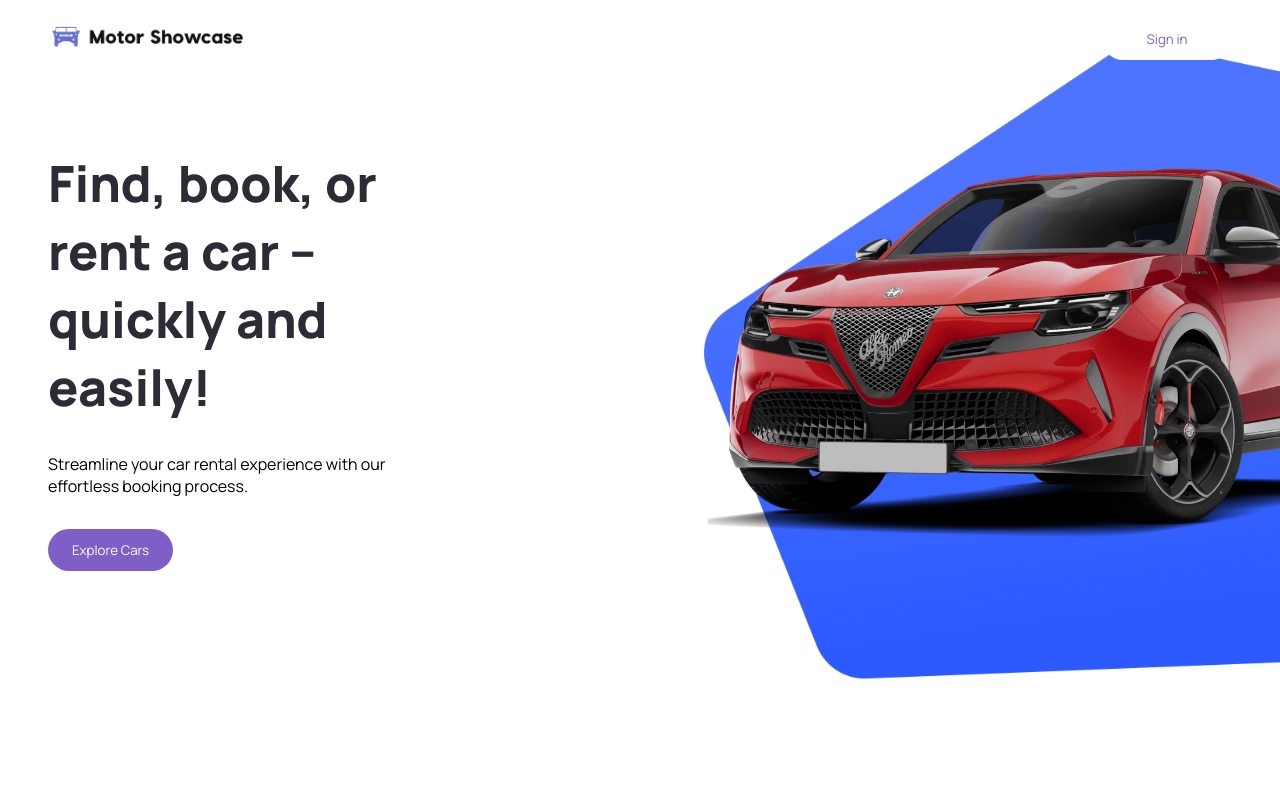
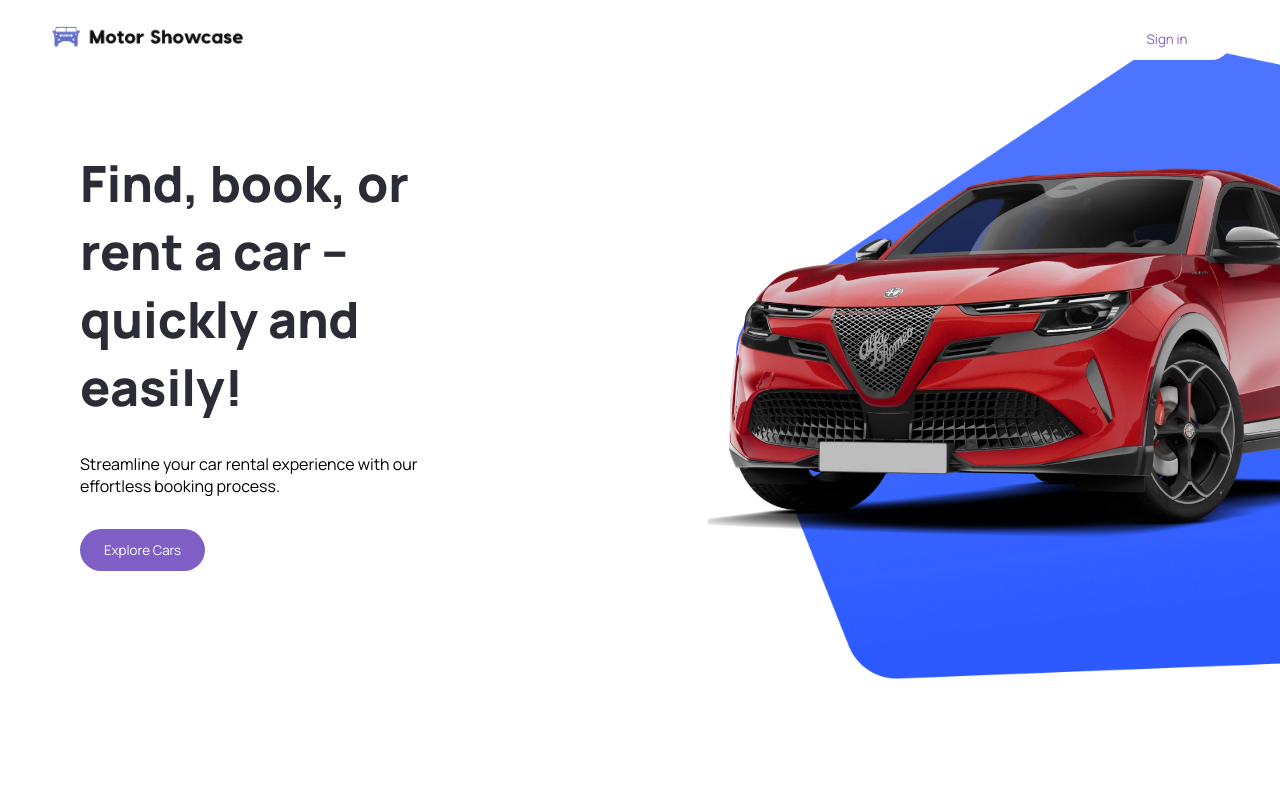
Before and after one commit to ahmedjk34/motor-showcase, a Next.js app: page / in a window 1280 px wide. Shown: the top 800 px of the page. Built offline with nearby package versions, Linux system fonts and the light colour scheme.

Commit message:
Bug fixes & Final tweaks

```diff
--- a/src/API.ts
+++ b/src/API.ts
@@ -3,6 +3,8 @@ import carsData from "./carData";
 
 export function getCars(searchFilters: SearchFilters): Car[] | null {
   const { model, fuel, manufacturer, year } = searchFilters;
+
+  console.log(searchFilters);
 
   const filteredCars = carsData.filter((car) => {
     return (
@@ -13,7 +15,6 @@ export function getCars(searchFilters: SearchFilters): Car[] | null {
       (!year || car.year === year)
     );
   });
-  console.log(filteredCars);
 
   return filteredCars.length === 0 ? null : filteredCars;
 }
--- a/src/app/_homeComponents/Catalog.tsx
+++ b/src/app/_homeComponents/Catalog.tsx
@@ -1,17 +1,16 @@
-import React from "react";
+import React, { useEffect } from "react";
 import styles from "../../styles/pages/home-page.module.scss";
 import SearchBar from "@/components/SearchBar/SearchBar";
 import CustomFilter from "@/components/CustomFilter/CustomFilter";
 import { getCars } from "@/API";
 import CarCard from "@/components/CarCard/CarCard";
 
-async function Catalog(searchParams: any) {
-  const passedParams = await searchParams;
+async function Catalog({ searchParams }: any) {
   const allCars = await getCars({
-    manufacturer: passedParams?.manufacturer ?? "",
-    year: passedParams?.year ?? 0,
-    fuel: passedParams?.fuel ?? "",
-    model: passedParams?.model ?? "",
+    manufacturer: searchParams?.manufacturer ?? "",
+    year: searchParams?.year ?? 0,
+    fuel: searchParams?.fuel ?? "",
+    model: searchParams?.model ?? "",
   });
 
   return (
@@ -30,8 +29,8 @@ async function Catalog(searchParams: any) {
       <div>
         {allCars ? (
           <div className={styles.carsWrapper}>
-            {allCars.map((car) => (
-              <CarCard car={car} />
+            {allCars.map((car, index) => (
+              <CarCard car={car} key={car.make + index} />
             ))}
           </div>
         ) : (
--- a/src/app/globals.scss
+++ b/src/app/globals.scss
@@ -13,6 +13,6 @@
 html {
   scroll-behavior: smooth;
 }
-// ::-webkit-scrollbar {
-//   display: none;
-// }
+::-webkit-scrollbar {
+  display: none;
+}
--- a/src/app/page.tsx
+++ b/src/app/page.tsx
@@ -2,11 +2,12 @@ import styles from "../styles/pages/home-page.module.scss";
 import Hero from "./_homeComponents/Hero";
 import Catalog from "./_homeComponents/Catalog";
 
-export default function Home({ searchParams }: any) {
+export default async function Home({ searchParams }: any) {
+  const resolvedSearchParams = await searchParams; // Await search params
   return (
     <div className={styles.homePage}>
       <Hero />
-      <Catalog searchParams={searchParams} />
+      <Catalog searchParams={resolvedSearchParams} />
     </div>
   );
 }
--- a/src/styles/pages/home-page.module.scss
+++ b/src/styles/pages/home-page.module.scss
@@ -1,6 +1,5 @@
 @use "../variables/variables" as v;
 .homePage {
-  overflow: hidden;
   .hero {
     display: flex;
     flex-direction: column;
@@ -8,16 +7,17 @@
     gap: 1.25rem;
     position: relative;
     z-index: 0;
-    max-width: 1440px;
     margin: 0 auto;
     padding: 0 2rem;
     min-height: 90dvh;
     margin-top: 4rem;
+    overflow-x: hidden;
     .heroInfo {
       display: flex;
       flex-direction: column;
       gap: 2rem;
       max-width: 75vw;
+      margin-left: 2rem;
       .heroTitle {
         font-size: 50px;
         font-weight: 800;
```
